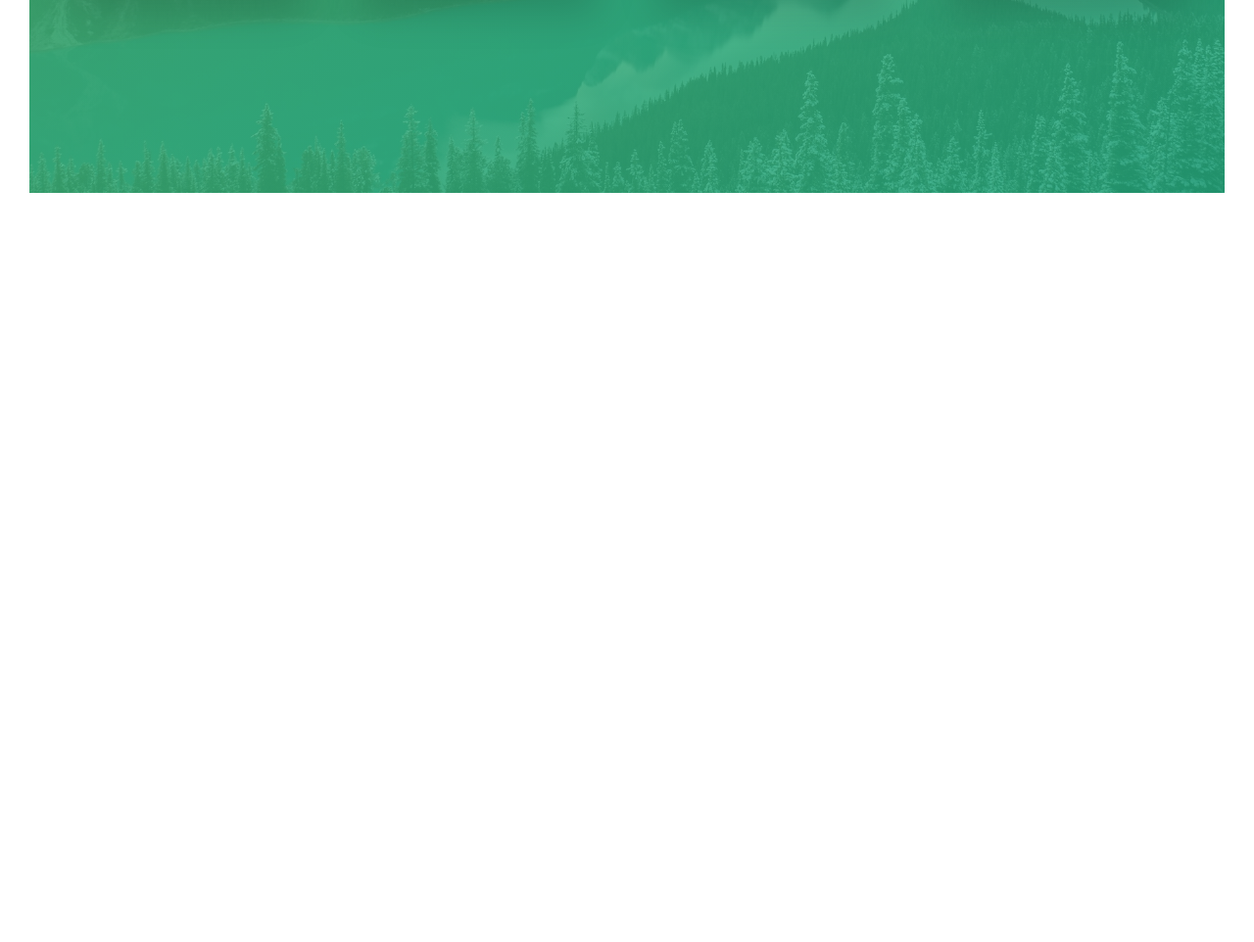
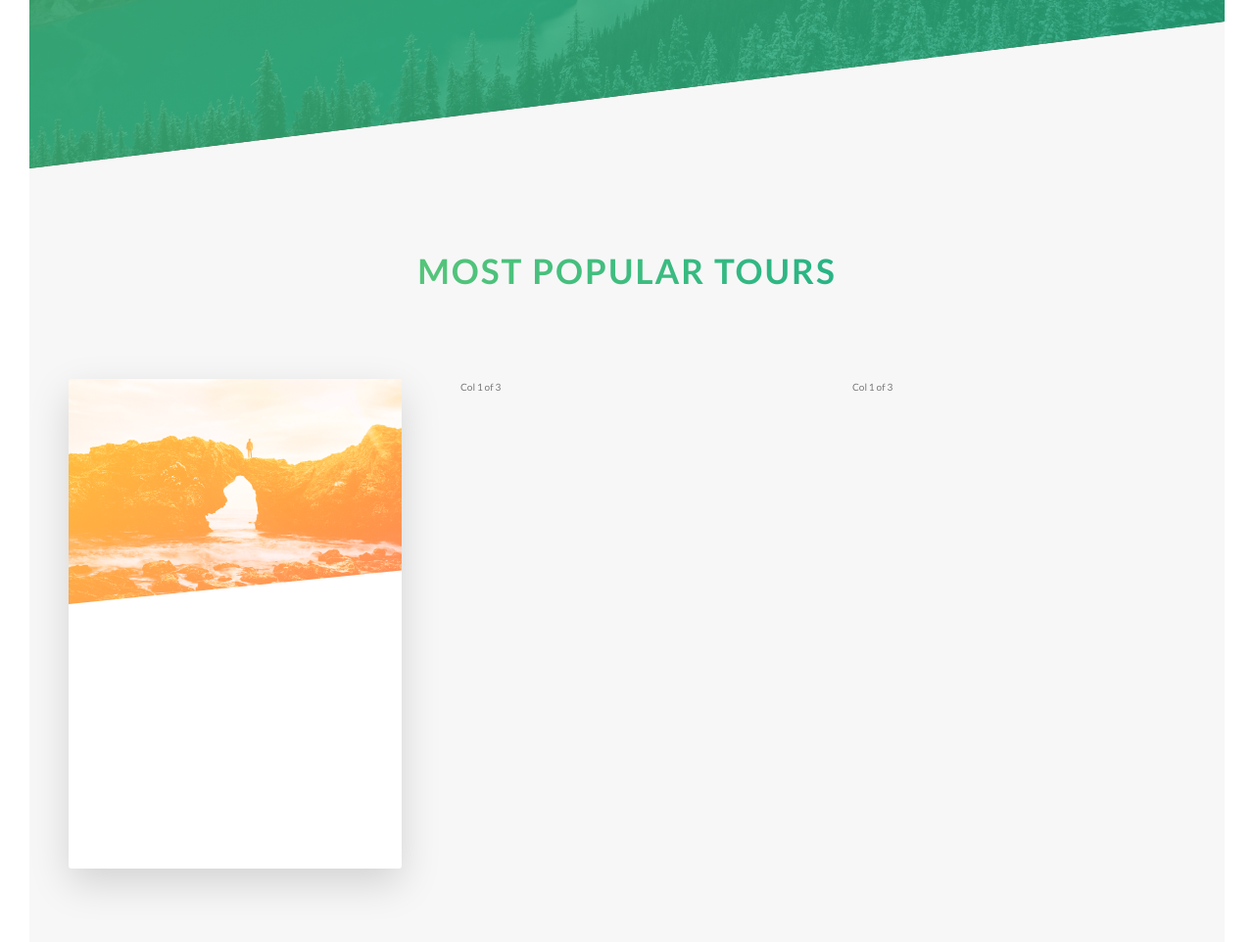
Before and after one commit to jerlabor/master_css, a website: page index.html in a window 1280 px wide. Shown: the part 2166-3128 px from the top of the page at 98% size. Before the commit the page ends 2393 px from the top, so only its background shows below. Drawn offline with Linux system fonts and the light colour scheme.

Commit message:
building the tours section p2

```diff
--- a/index.html
+++ b/index.html
@@ -100,6 +100,40 @@
 
                 </div>
             </section>
+
+            <section class="section-tours">
+                <div class="u-center-text u-margin-bottom-big">
+                    <h2 class="heading-secondary">
+                        Most popular tours
+                    </h2>
+                </div>
+                <div class="row">
+                    <div class="col-1-of-3">
+                        <div class="card">
+                            <div class="card__side card__side--front">
+                                <div class="card__picture card__picture--1">
+                                    &nbsp;
+                                </div>
+                                <div class="card__heading">
+                                    Heading
+                                </div>
+                                <div class="card__details">
+                                    Details
+                                </div>
+                            </div>
+                            <div class="card__side card__side--back card__side--back-1">
+                                BACK
+                            </div>
+                        </div>
+                    </div>
+                    <div class="col-1-of-3">
+                        Col 1 of 3
+                    </div>
+                    <div class="col-1-of-3">
+                        Col 1 of 3
+                    </div>
+                </div>
+            </section>
         </main>
         <!-- <section class="grid-test">
             <div class="row">
--- a/sass/abstracts/_variables.scss
+++ b/sass/abstracts/_variables.scss
@@ -1,6 +1,13 @@
 $color-primary:#7ed56f;
 $color-primary-light:#55c57a;
 $color-primary-dark: #28b485;
+
+
+$color-secondary-light:#ffb900;
+$color-secondary-dark:#ff7730;
+
+$color-tertiary-light:#2998ff;
+$color-tertiary-dark:#5543fa;
 
 $color-grey-light-1: #f7f7f7;
 
--- /dev/null
+++ b/sass/components/_card.scss
@@ -0,0 +1,65 @@
+.card {
+    perspective: 150rem;
+    -moz-perspective: 150rem;
+    position: relative;
+    height: 50rem;
+
+
+    &__side{
+        background-color: orangered;
+        color: #fff;
+        font-size: 2rem;
+        height: 50rem;
+        transition: all .8s ease;
+        position: absolute;
+        top:0;
+        left: 0;
+        z-index: 10;
+        width: 100%;
+        backface-visibility: hidden;
+        border-radius: 3px;
+        box-shadow: 0 1.5rem 4rem rgba($color-black, .15);
+        overflow: hidden;
+
+
+        &--front {
+            background-color: $color-white;
+            z-index: 11;
+        }
+
+        &--back {
+            transform: rotateY(180deg);
+
+            &-1 {
+                background-image: linear-gradient(to right bottom,$color-secondary-light,$color-secondary-dark);
+            }
+        }
+    }
+
+    &:hover &__side--front{
+        transform: rotateY(-180deg);
+    }
+
+    &:hover &__side--back {
+        transform: rotateY(0);
+    }
+
+    &__picture {
+        background-size: cover;
+        height: 23rem;
+        background-blend-mode: screen;
+        clip-path: polygon(0 0,100% 0,100% 85%,0 100%);
+
+        &--1 {
+            background-image: linear-gradient(to right bottom, $color-secondary-light, $color-secondary-dark),
+            url('../img/nat-5.jpg');
+
+        }
+        &--2 {
+            background-image: url('../img/nat-5.jpg')
+        }
+        &--3 {
+            background-image: url('../img/nat-5.jpg')
+        }
+    }
+}
--- a/sass/components/_feature-box.scss
+++ b/sass/components/_feature-box.scss
@@ -6,7 +6,6 @@
     border-radius: 3px;
     box-shadow: 0 1.5rem 4rem rgba($color-black,.15%);
     transition: transform .3s;
-
     &__icon {
         font-size: 6rem;
         margin-bottom: .5rem;
--- a/sass/main.scss
+++ b/sass/main.scss
@@ -10,6 +10,7 @@
 @import "components/button";
 @import "components/composition";
 @import "components/feature-box";
+@import "components/card";
 
 @import "layout/grid";
 @import "layout/header";
--- a/sass/pages/_home.scss
+++ b/sass/pages/_home.scss
@@ -9,4 +9,16 @@
     background-image: linear-gradient( to right bottom, rgba($color-primary-light, 0.8), rgba($color-primary-dark, 0.8)),
     url('../img/nat-4.jpg');
     background-size: cover;
+    transform: skewY(-7deg);
+    margin-top: -10rem;
+
+    & > * {
+        transform: skewY(7deg);
+    }
 }
+
+.section-tours {
+    background-color: $color-grey-light-1;
+    padding: 25rem 0 50rem 0;
+    margin-top: -10rem;
+}
```
Also changed, not shown: css/style.css.
